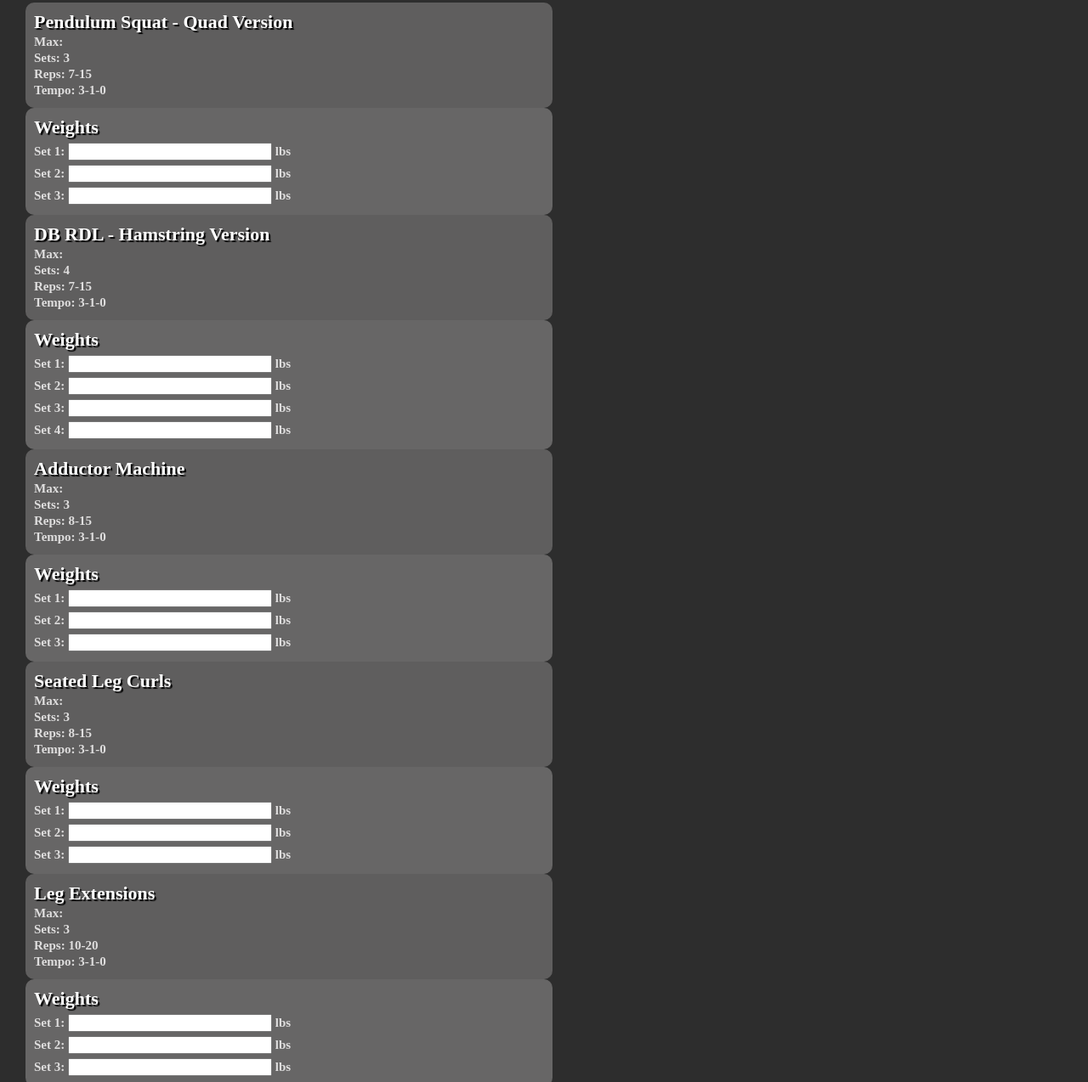
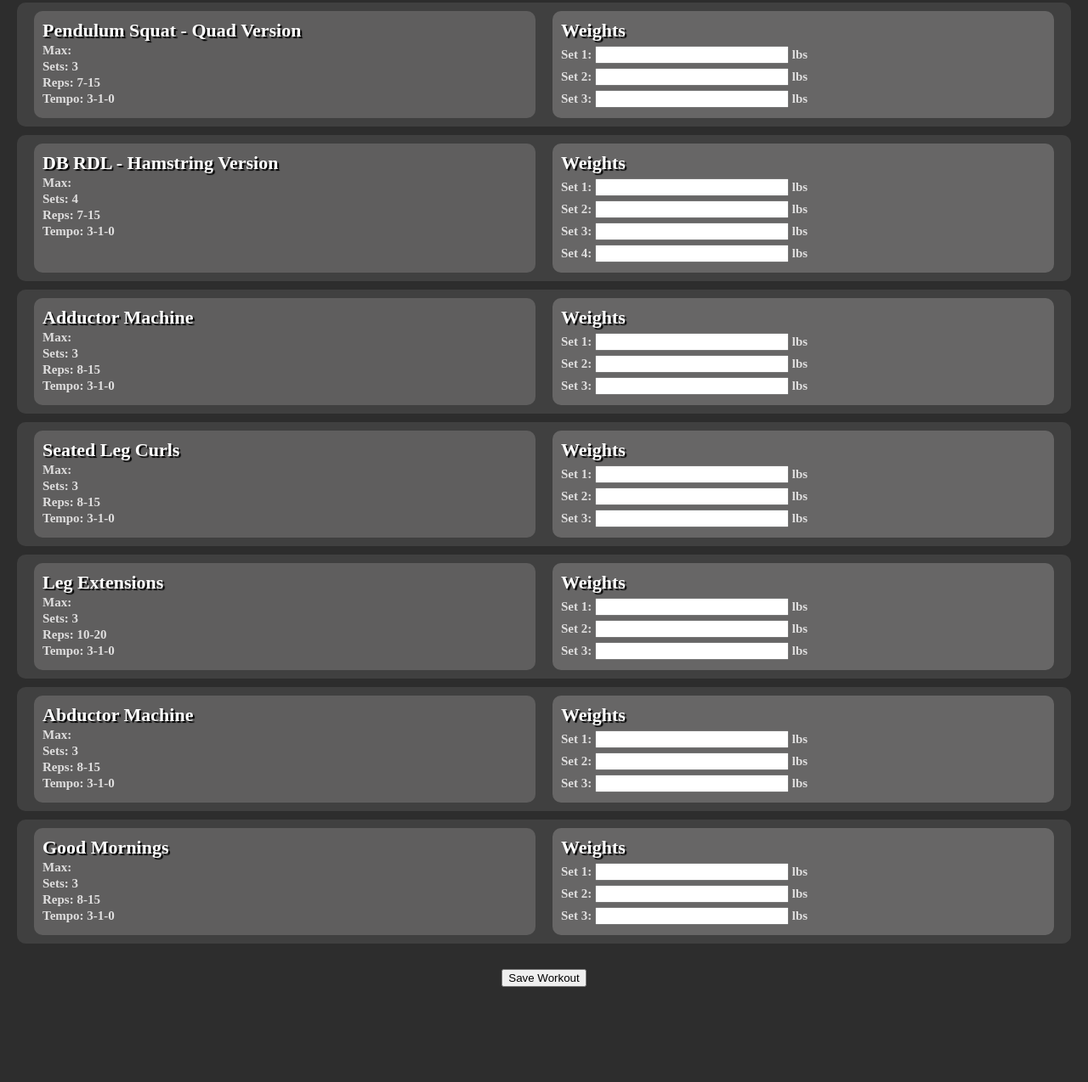
Before and after one commit to DylanFerger/Personal-Lifting-API, a website: page day7.html in a window 1280 px wide. Shown: the part 161-1435 px from the top of the page at 85% size. After the commit the page ends 1353 px from the top, so only its background shows below. Drawn offline with Linux system fonts and the light colour scheme; no server answers.

Commit message:
day 7 update

```diff
--- a/day7.html
+++ b/day7.html
@@ -14,7 +14,8 @@
     </header>
     <section>
         <h2>Day 7 - Lower Body B</h2>
-        <div class="workoutWrap">
+        <form id="workout-form">
+            <div class="workoutWrapStyle">
                 <div class="liftInfo">
                     <h3>Pendulum Squat - Quad Version</h3>
                     <h4>Max: <span class="PS-Max"></span></h4>
@@ -23,13 +24,15 @@
                     <h4>Tempo: 3-1-0</h4>
                 </div>
                 <div class="setInfo">
+                    <div class="workoutWrap" data-lift="pendulum-squat-(quad-version)">
                         <h3>Weights</h3>
-                <h4>Set 1: <input type="text" name="PS-Max"> lbs</h4>
-                <h4>Set 2: <input type="text" name="PS-Max"> lbs</h4>
-                <h4>Set 3: <input type="text" name="PS-Max"> lbs</h4>
+                        <h4>Set 1: <input type="number" name="1"> lbs</h4>
+                        <h4>Set 2: <input type="number" name="2"> lbs</h4>
+                        <h4>Set 3: <input type="number" name="3"> lbs</h4>
                     </div>
                 </div>
-        <div class="workoutWrap">
+            </div>
+            <div class="workoutWrapStyle">
                 <div class="liftInfo">
                     <h3>DB RDL - Hamstring Version</h3>
                     <h4>Max: <span class="DBRDL-Max"></span></h4>
@@ -38,14 +41,16 @@
                     <h4>Tempo: 3-1-0</h4>
                 </div>
                 <div class="setInfo">
+                    <div class="workoutWrap" data-lift="db-rdl">
                         <h3>Weights</h3>
-                <h4>Set 1: <input type="text" name="DBRDL-Max"> lbs</h4>
-                <h4>Set 2: <input type="text" name="DBRDL-Max"> lbs</h4>
-                <h4>Set 3: <input type="text" name="DBRDL-Max"> lbs</h4>
-                <h4>Set 4: <input type="text" name="DBRDL-Max"> lbs</h4>
+                        <h4>Set 1: <input type="number" name="1"> lbs</h4>
+                        <h4>Set 2: <input type="number" name="2"> lbs</h4>
+                        <h4>Set 3: <input type="number" name="3"> lbs</h4>
+                        <h4>Set 4: <input type="number" name="4"> lbs</h4>
                     </div>
                 </div>
-        <div class="workoutWrap">
+            </div>
+            <div class="workoutWrapStyle">
                 <div class="liftInfo">
                     <h3>Adductor Machine</h3>
                     <h4>Max: <span class="AdM-Max"></span></h4>
@@ -54,13 +59,15 @@
                     <h4>Tempo: 3-1-0</h4>
                 </div>
                 <div class="setInfo">
+                    <div class="workoutWrap" data-lift="adductor-machine">
                         <h3>Weights</h3>
-                <h4>Set 1: <input type="text" name="AdM-Max"> lbs</h4>
-                <h4>Set 2: <input type="text" name="AdM-Max"> lbs</h4>
-                <h4>Set 3: <input type="text" name="AdM-Max"> lbs</h4>
+                        <h4>Set 1: <input type="number" name="1"> lbs</h4>
+                        <h4>Set 2: <input type="number" name="2"> lbs</h4>
+                        <h4>Set 3: <input type="number" name="3"> lbs</h4>
                     </div>
                 </div>
-        <div class="workoutWrap">
+            </div>
+            <div class="workoutWrapStyle">
                 <div class="liftInfo">
                     <h3>Seated Leg Curls</h3>
                     <h4>Max: <span class="SLC-Max"></span></h4>
@@ -69,13 +76,15 @@
                     <h4>Tempo: 3-1-0</h4>
                 </div>
                 <div class="setInfo">
+                    <div class="workoutWrap" data-lift="seated-leg-curls">
                         <h3>Weights</h3>
-                <h4>Set 1: <input type="text" name="SLC-Max"> lbs</h4>
-                <h4>Set 2: <input type="text" name="SLC-Max"> lbs</h4>
-                <h4>Set 3: <input type="text" name="SLC-Max"> lbs</h4>
+                        <h4>Set 1: <input type="number" name="1"> lbs</h4>
+                        <h4>Set 2: <input type="number" name="2"> lbs</h4>
+                        <h4>Set 3: <input type="number" name="3"> lbs</h4>
                     </div>
                 </div>
-        <div class="workoutWrap">
+            </div>
+            <div class="workoutWrapStyle">
                 <div class="liftInfo">
                     <h3>Leg Extensions</h3>
                     <h4>Max: <span class="LE-Max"></span></h4>
@@ -84,13 +93,15 @@
                     <h4>Tempo: 3-1-0</h4>
                 </div>
                 <div class="setInfo">
+                    <div class="workoutWrap" data-lift="leg-extensions">
                         <h3>Weights</h3>
-                <h4>Set 1: <input type="text" name="LE-Max"> lbs</h4>
-                <h4>Set 2: <input type="text" name="LE-Max"> lbs</h4>
-                <h4>Set 3: <input type="text" name="LE-Max"> lbs</h4>
+                        <h4>Set 1: <input type="number" name="1"> lbs</h4>
+                        <h4>Set 2: <input type="number" name="2"> lbs</h4>
+                        <h4>Set 3: <input type="number" name="3"> lbs</h4>
                     </div>
                 </div>
-        <div class="workoutWrap">
+            </div>
+            <div class="workoutWrapStyle">
                 <div class="liftInfo">
                     <h3>Abductor Machine</h3>
                     <h4>Max: <span class="AbM-Max"></span></h4>
@@ -99,13 +110,15 @@
                     <h4>Tempo: 3-1-0</h4>
                 </div>
                 <div class="setInfo">
+                    <div class="workoutWrap" data-lift="abduction-machine">
                         <h3>Weights</h3>
-                <h4>Set 1: <input type="text" name="AbM-Max"> lbs</h4>
-                <h4>Set 2: <input type="text" name="AbM-Max"> lbs</h4>
-                <h4>Set 3: <input type="text" name="AbM-Max"> lbs</h4>
+                        <h4>Set 1: <input type="number" name="1"> lbs</h4>
+                        <h4>Set 2: <input type="number" name="2"> lbs</h4>
+                        <h4>Set 3: <input type="number" name="3"> lbs</h4>
                     </div>
                 </div>
-        <div class="workoutWrap">
+            </div>
+            <div class="workoutWrapStyle">
                 <div class="liftInfo">
                     <h3>Good Mornings</h3>
                     <h4>Max: <span class="HT-Max"></span></h4>
@@ -114,12 +127,16 @@
                     <h4>Tempo: 3-1-0</h4>
                 </div>
                 <div class="setInfo">
+                    <div class="workoutWrap" data-lift="hip-thrust">
                         <h3>Weights</h3>
-                <h4>Set 1: <input type="text" name="HT-Max"> lbs</h4>
-                <h4>Set 2: <input type="text" name="HT-Max"> lbs</h4>
-                <h4>Set 3: <input type="text" name="HT-Max"> lbs</h4>
+                        <h4>Set 1: <input type="number" name="1"> lbs</h4>
+                        <h4>Set 2: <input type="number" name="2"> lbs</h4>
+                        <h4>Set 3: <input type="number" name="3"> lbs</h4>
                     </div>
                 </div>
+            </div>
+            <div class="buttonCenter"><button type="submit">Save Workout</button></div>
+        </form>
     </section>
     <script src="main.js"></script>
 </body>
```
Lines whose indentation alone changed are shown as unchanged.
